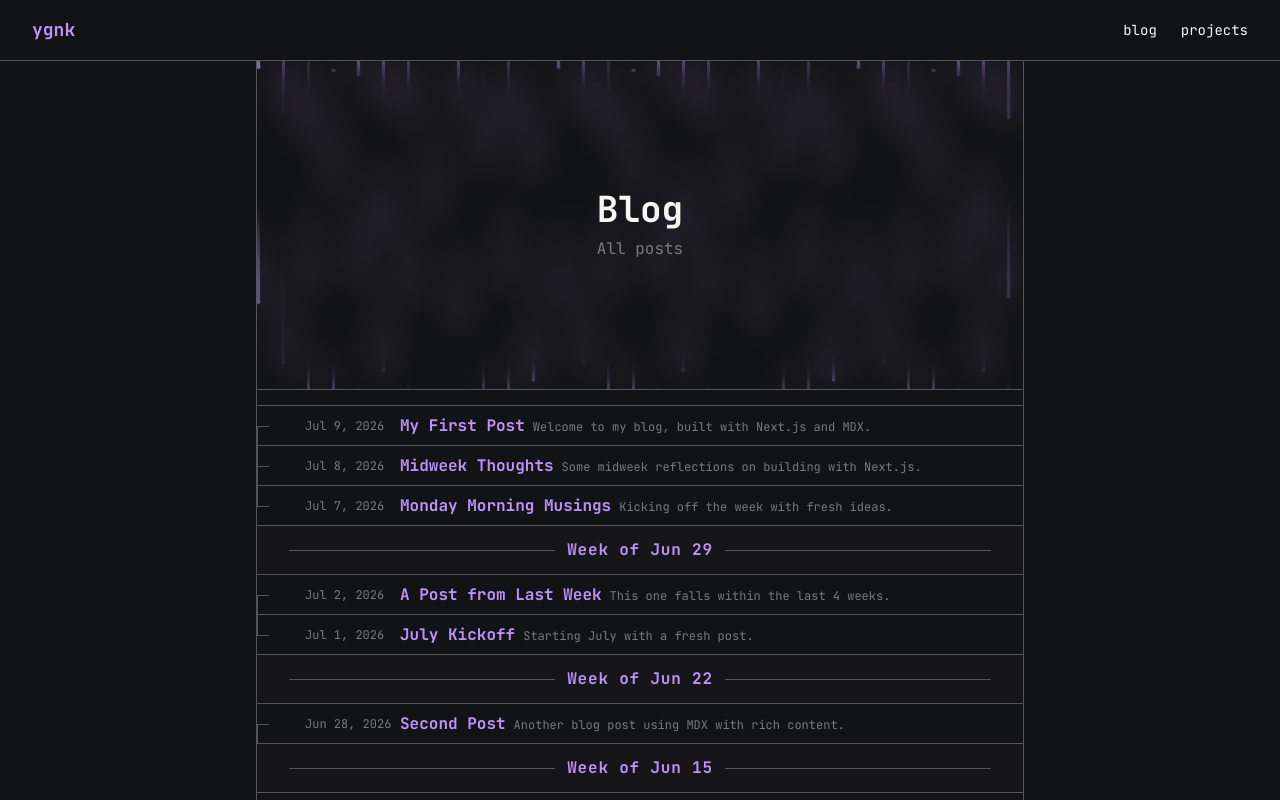
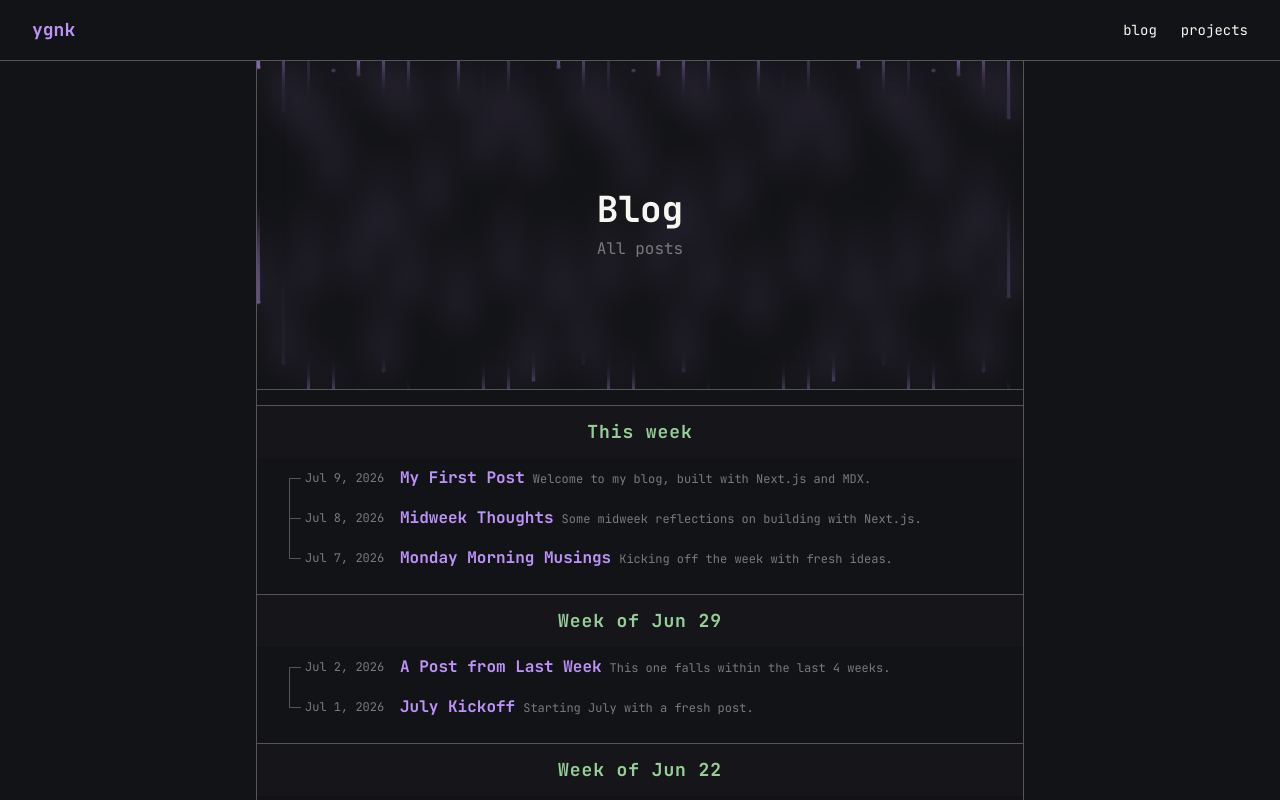
Before and after one commit to yugaaank/blog, a Next.js app: page /blog in a window 1280 px wide. Shown: the top 800 px of the page. Built offline with nearby package versions, Linux system fonts and the light colour scheme.

Commit message:
update the group titles in blog page

```diff
--- a/app/blog/page.tsx
+++ b/app/blog/page.tsx
@@ -92,42 +92,6 @@ export default function Blog() {
 
   grouped.sort((a, b) => a.order - b.order);
 
-  const items: React.ReactNode[] = [];
-  grouped.forEach((section, si) => {
-    if (si > 0) {
-      items.push(
-        <div key={`${section.key}-divider`} className="flex items-center gap-3 px-8 py-3 bg-surface/50">
-          <div className="h-px flex-1 bg-border" />
-          <span className="shrink-0 text-base font-bold tracking-wider text-accent">{section.label}</span>
-          <div className="h-px flex-1 bg-border" />
-        </div>
-      );
-    }
-    section.posts.forEach((post, pi) => {
-      const first = pi === 0;
-      const last = pi === section.posts.length - 1;
-      const after = first ? 'after:absolute after:left-0 after:top-1/2 after:bottom-0 after:w-px after:bg-border'
-        : last ? 'after:absolute after:left-0 after:top-0 after:h-1/2 after:w-px after:bg-border'
-        : 'after:absolute after:left-0 after:top-0 after:bottom-0 after:w-px after:bg-border';
-      items.push(
-        <Link
-          key={post.slug}
-          href={`/blog/${post.slug}`}
-          className={`relative flex items-center h-10 px-8 py-3 transition hover:bg-surface group ${after}`}
-        >
-          <div className="absolute left-0 top-1/2 w-3 h-px bg-border" />
-          <span className="ml-4 shrink-0 whitespace-nowrap text-xs text-muted w-[95px]">
-            {formatDate(post.date)}
-          </span>
-          <div className="min-w-0">
-            <span className="font-bold text-accent group-hover:underline">{post.title}</span>
-            <span className="ml-2 text-xs text-muted">{post.description}</span>
-          </div>
-        </Link>
-      );
-    });
-  });
-
   return (
     <>
       <section className="relative overflow-hidden border-b border-border">
@@ -140,8 +104,55 @@ export default function Blog() {
         </div>
       </section>
       <div className="h-4 border-b border-border" />
-      <div className="divide-y divide-border border-b">
-        {items}
+      <div className="border-b">
+        {grouped.map((section, si) => (
+          <div key={section.key} className={si < grouped.length - 1 ? 'border-b border-border' : ''}>
+            <div className="flex items-center justify-center px-8 py-3 bg-surface/50">
+              <span className="text-lg font-bold tracking-wider text-green">{section.label}</span>
+            </div>
+            <div className="pl-8 pb-4">
+              {section.posts.length === 1 ? (
+                <Link
+                  key={section.posts[0].slug}
+                  href={`/blog/${section.posts[0].slug}`}
+                  className="flex items-center h-10 group"
+                >
+                  <span className="ml-4 shrink-0 whitespace-nowrap text-xs text-muted w-[95px]">
+                    {formatDate(section.posts[0].date)}
+                  </span>
+                  <div className="min-w-0">
+                    <span className="font-bold text-accent group-hover:underline">{section.posts[0].title}</span>
+                    <span className="ml-2 text-xs text-muted">{section.posts[0].description}</span>
+                  </div>
+                </Link>
+              ) : section.posts.map((post, pi) => {
+                const first = pi === 0;
+                const last = pi === section.posts.length - 1;
+                const after = first
+                  ? 'after:absolute after:left-0 after:top-1/2 after:bottom-0 after:w-px after:bg-border'
+                  : last
+                  ? 'after:absolute after:left-0 after:top-0 after:h-1/2 after:w-px after:bg-border'
+                  : 'after:absolute after:left-0 after:top-0 after:bottom-0 after:w-px after:bg-border';
+                return (
+                  <Link
+                    key={post.slug}
+                    href={`/blog/${post.slug}`}
+                    className={`relative flex items-center h-10 group ${after}`}
+                  >
+                    <div className="absolute left-0 top-1/2 w-3 h-px bg-border" />
+                    <span className="ml-4 shrink-0 whitespace-nowrap text-xs text-muted w-[95px]">
+                      {formatDate(post.date)}
+                    </span>
+                    <div className="min-w-0">
+                      <span className="font-bold text-accent group-hover:underline">{post.title}</span>
+                      <span className="ml-2 text-xs text-muted">{post.description}</span>
+                    </div>
+                  </Link>
+                );
+              })}
+            </div>
+          </div>
+        ))}
       </div>
     </>
   );
```
